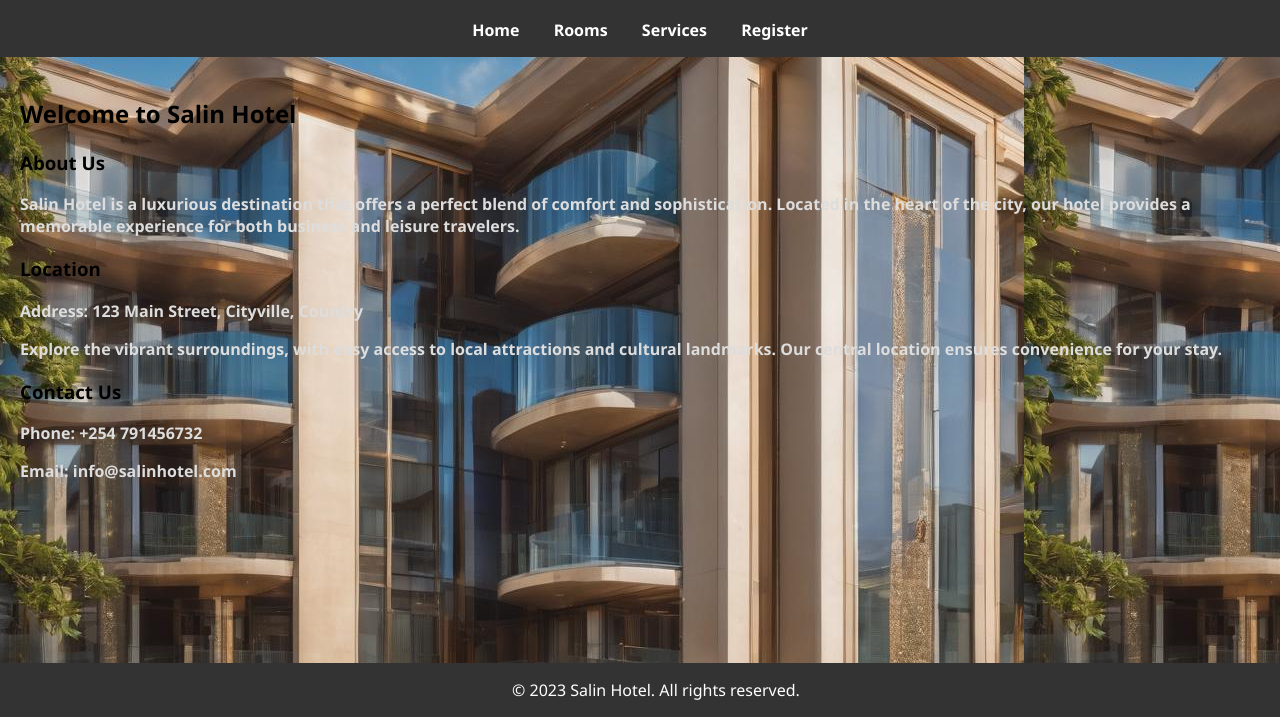
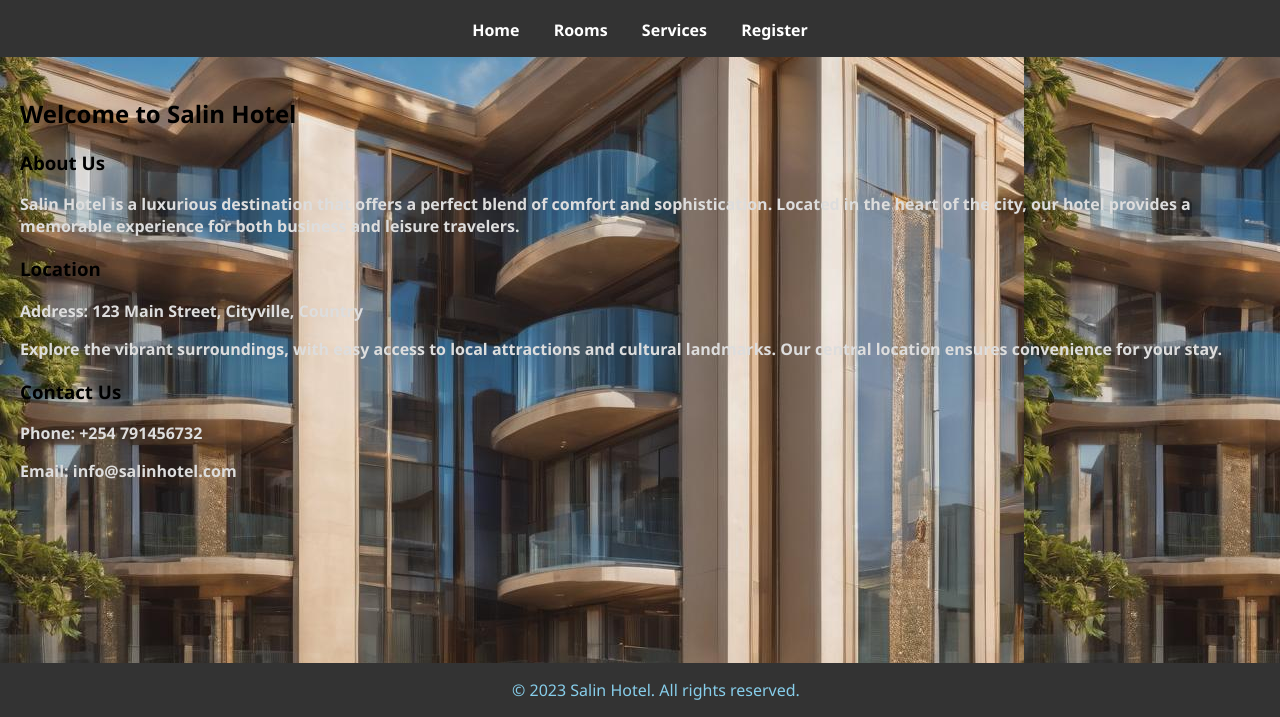
Before and after one commit to JoshMith/salinhotel.github.io, a plain HTML site: page web/index.html in a window 1280 px wide. Shown: the part 83-800 px from the top of the page. Drawn offline with Linux system fonts and the light colour scheme; files whose address does not match are found by name.

Commit message:
Update styles.css

```diff
--- a/web/styles.css
+++ b/web/styles.css
@@ -31,7 +31,7 @@ body {
 
   footer {
     background-color: #333;
-    color: white;
+    color: #87CEEB;
     text-align: center;
     padding: 1em;
     position: fixed;
```
